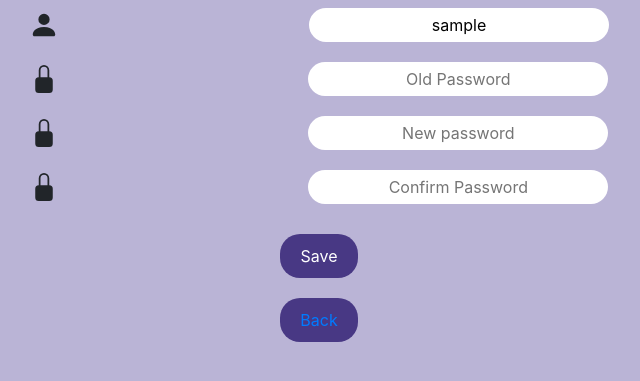
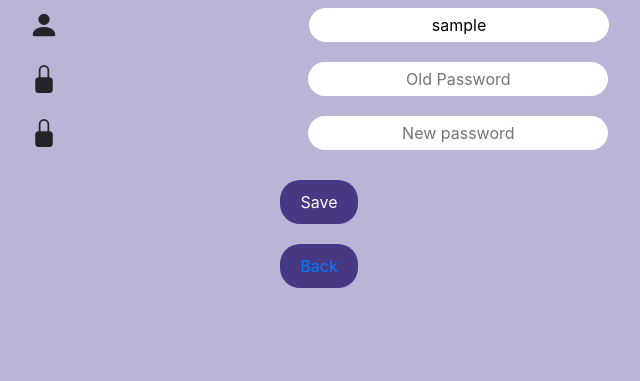
Before and after one commit to abbyfakhri/wallet-wise, a PHP site: page /edit_profile.php in a window 1280 px wide. Shown: the part 96-477 px from the top of the page, without its empty margins (321-961 px from the left). Run offline with PHP 8.4, Linux system fonts and the light colour scheme; the visitor is signed in with stand-in values (Sample User, id 1); data that the repository does not hold is empty; some web fonts are replaced.

Commit message:
done edit pass

```diff
--- a/edit_profile.php
+++ b/edit_profile.php
@@ -63,17 +63,6 @@
         </div>
     </div>
     <div class="container">
-        <div id="password" class="forms container">
-                    <svg xmlns="http://www.w3.org/2000/svg" width="28" height="28" fill="currentColor" class="bi bi-lock-fill" viewBox="0 0 16 16">
-                        <path d="M8 1a2 2 0 0 1 2 2v4H6V3a2 2 0 0 1 2-2zm3 6V3a3 3 0 0 0-6 0v4a2 2 0 0 0-2 2v5a2 2 0 0 0 2 2h6a2 2 0 0 0 2-2V9a2 2 0 0 0-2-2z"/>
-                    </svg>
-
-                    <div>
-                            <div >
-                              <input type="text" name="conpas" id="name" placeholder ="Confirm Password" style= "text-align: center;" class = "textbox" required>
-                            </div>
-                    </div>
-        </div>
         </div>
 
                 <div class="container">
--- a/edit_proses.php
+++ b/edit_proses.php
@@ -10,7 +10,6 @@ if (isset($_POST['submit']))
 {
     $paslam = $_POST['paslam'];
     $pasnew = $_POST['pasnew'];
-    $conpas = $_POST['conpas'];
 
     $cek = mysqli_fetch_array($result);
         if($paslam <> $cek['password'] )
@@ -18,12 +17,9 @@ if (isset($_POST['submit']))
             echo "<script>alert('Password Lama tidak sama');window.location='$redirect';</script>";
         }else{
 
-            if($paslam <> $conpas )
+            if($paslam <> $pasnew )
             {
-                echo "<script>alert('Password Baru dan Konfirmasi Password tidak cocok');window.location='$redirect';</script>";
-            }else
-            {
-                $sql = mysqli_query($connection,"UPDATE user SET password = '$pasnew' WHERE username = '$username'");
+                $sql = mysqli_query($conn,"UPDATE user SET password = '$pasnew' WHERE username = '$username'");
                 if($sql)
                     {
                     echo "<script>alert('Password berhasil disimpan');window.location='$redirect';</script>";
```
